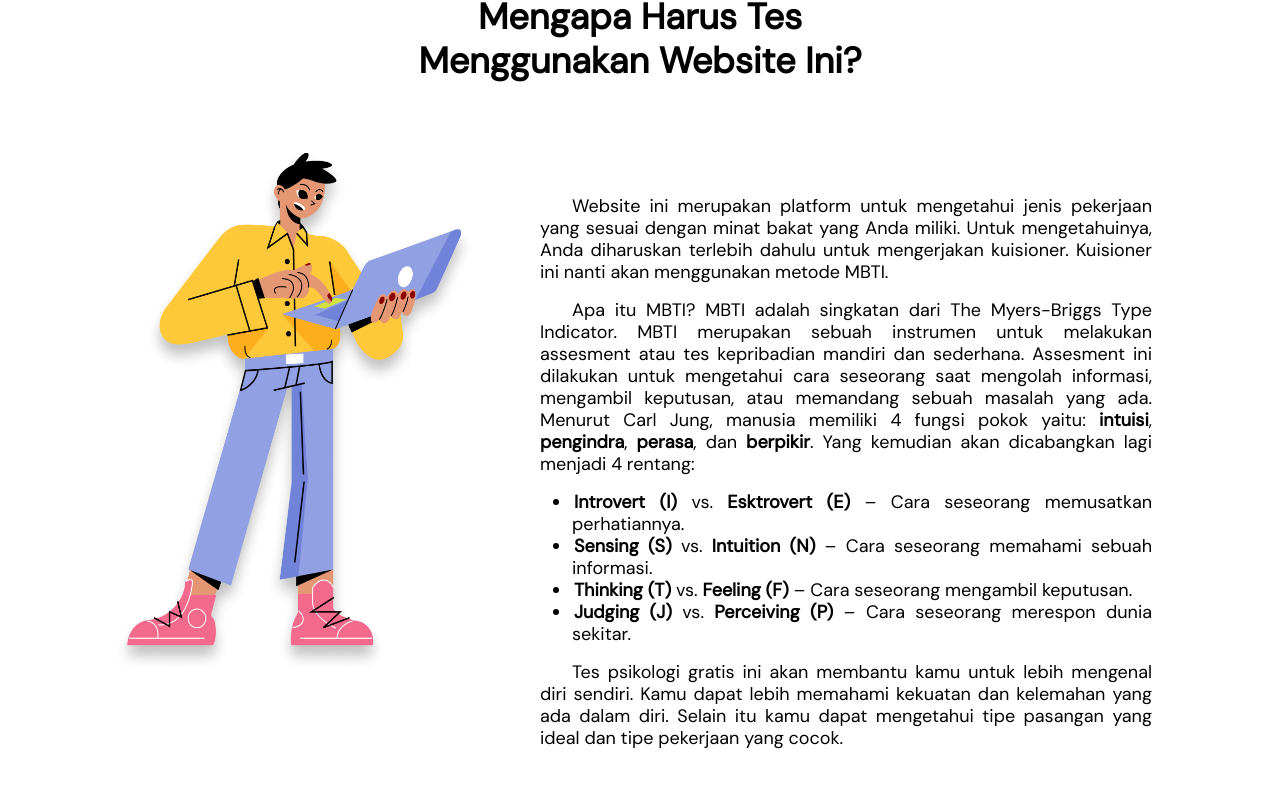
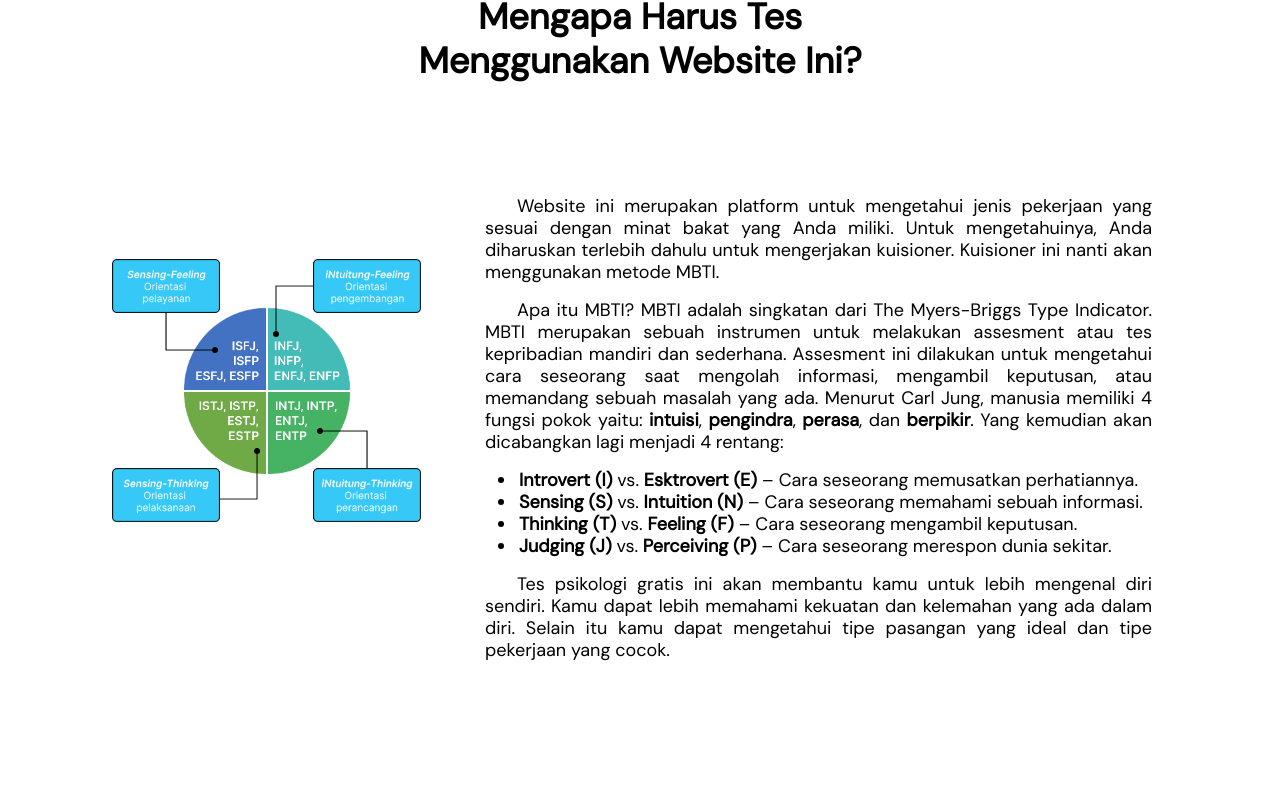
Before and after one commit to Jose-Rafaels/Career-Paths, a React (Create React App) app: page / in a window 1280 px wide. Shown: the part 2091-2900 px from the top of the page. Built offline with nearby package versions, Linux system fonts and the light colour scheme.

Commit message:
replace desc icon

```diff
--- a/src/components/Desc Section/DescSection.jsx
+++ b/src/components/Desc Section/DescSection.jsx
@@ -1,7 +1,7 @@
 import React from "react";
 import "./Styles.css";
 
-import sec from "../../assets/Images/sec-ic.png";
+import mbti from "../../assets/Images/mbti-ic.png";
 
 const DescSection = () => {
   return (
@@ -17,10 +17,10 @@ const DescSection = () => {
           <div className="sec-logo">
             <img
               className="sec-ic"
-              src={sec}
-              alt={sec}
-              height={524}
-              width={364}
+              src={mbti}
+              alt={mbti}
+              height={263}
+              width={309}
             />
           </div>
 
--- a/src/components/Desc Section/Styles.css
+++ b/src/components/Desc Section/Styles.css
@@ -21,7 +21,7 @@
 }
 
 .sec-logo {
-  margin-top: 3rem;
+  margin-top: 10rem;
   margin-left: 7rem;
 }
 
```
Also changed, not shown: public/logo.svg, src/assets/Images/mbti-ic.png (added).
